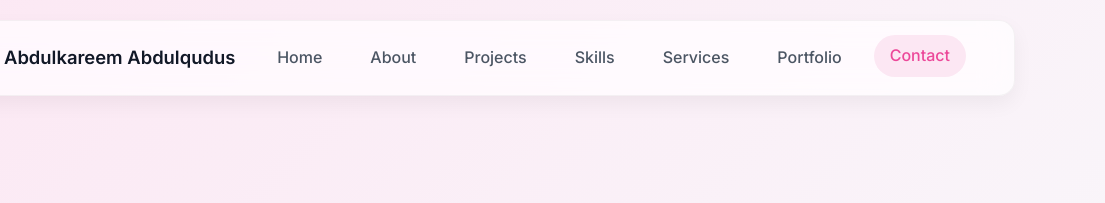
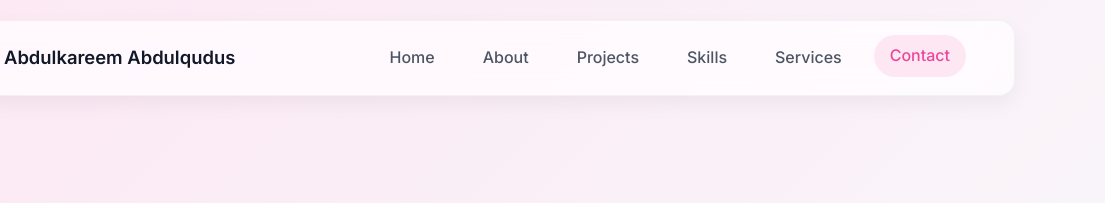
Before and after one commit to auxfresh/portfoliowebsite, a website built with Vite: page contact.html in a window 1280 px wide. Shown: the top 203 px of the page, 175-1280 px from the left. Built offline with nearby package versions, Linux system fonts and the light colour scheme.

Commit message:
Update contact page title and remove portfolio link

```diff
--- a/contact.html
+++ b/contact.html
@@ -3,7 +3,7 @@
 <head>
     <meta charset="UTF-8">
     <meta name="viewport" content="width=device-width, initial-scale=1.0">
-    <title>Contact - Abdulkareem Abdulqudus</title>
+    <title>Contact - Dapo-Wahab Ayatullahi</title>
     <link href="https://cdn.jsdelivr.net/npm/bootstrap@5.3.0/dist/css/bootstrap.min.css" rel="stylesheet">
     <link href="https://cdnjs.cloudflare.com/ajax/libs/font-awesome/6.4.0/css/all.min.css" rel="stylesheet">
     <link href="https://fonts.googleapis.com/css2?family=Inter:wght@300;400;500;600;700&family=Poppins:wght@300;400;500;600;700&display=swap" rel="stylesheet">
@@ -32,7 +32,6 @@
           <li class="nav-item"><a class="nav-link" href="projects.html">Projects</a></li>
           <li class="nav-item"><a class="nav-link" href="skills.html">Skills</a></li>
           <li class="nav-item"><a class="nav-link" href="services.html">Services</a></li>
-          <li class="nav-item"><a class="nav-link" href="portfolio.html">Portfolio</a></li>
           <li class="nav-item"><a class="nav-link active" href="contact.html">Contact</a></li>
         </ul>
       </div>
```
